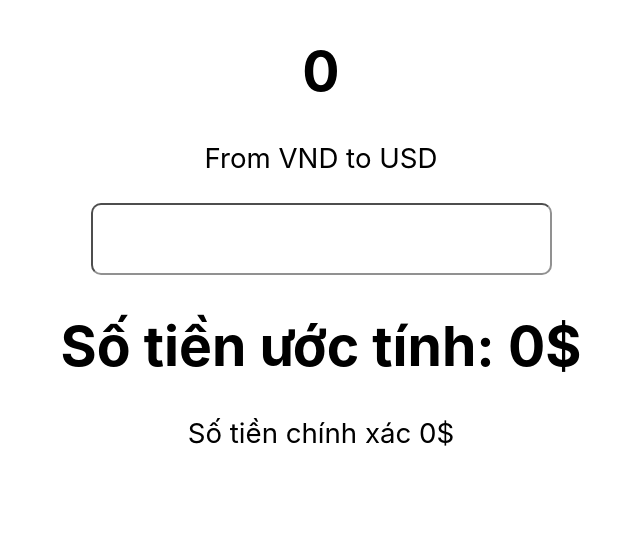
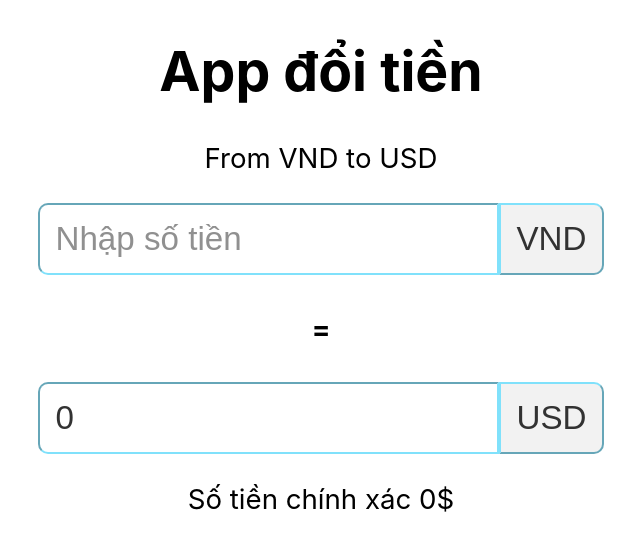
Before and after one commit to enganche/firenancy, a React (Create React App) app: page / in a window 1280 px wide. Shown: the top 550 px of the page, without its empty margins (319-959 px from the left). Built offline with nearby package versions, Linux system fonts and the light colour scheme; no server answers.

Commit message:
change some user interface

```diff
--- a/src/App.css
+++ b/src/App.css
@@ -6,11 +6,19 @@ div {
   font-size: larger;
 }
 
-input {
+input, button {
   padding: 15px;
   font-size: larger;
-  border-radius: 10px;
   opacity: 80%;
+  border-color: #61dafb;
+}
+
+input {
+  border-radius: 10px 0 0 10px;
+}
+
+button {
+  border-radius: 0 10px 10px 0;
 }
 
 .App-logo {
--- a/src/components/Display.js
+++ b/src/components/Display.js
@@ -1,7 +1,7 @@
 import React, { useEffect, useState } from 'react';
 
 export default function Display() {
-    const [currency, setCurrency] = useState(0);
+    const [rate, setRate] = useState(0);
     const [money, setMoney] = useState(1);
     const [result, setResult] = useState(0);
 
@@ -10,16 +10,20 @@ export default function Display() {
       }, []);
 
     async function fetchData() {
+        const CURRENCY = ['VND', 'USD', 'EUR', 'BTC', 'ETC'];
         const API_KEY = '7ad3c800-615e-11ec-86a5-ede06f411e3e';
         const API_BASE = 'https://freecurrencyapi.net/api/v2/latest?apikey=';
-        let res = await fetch(API_BASE + API_KEY);
+        let res = await fetch(API_BASE + API_KEY + '&base_currency=' + CURRENCY[0]);
         let response = await res.json();
         console.log(response);
-        setCurrency(response.data.VND);
+        setRate(response.data.USD);
     }
 
     function calculate(event) {
-        setMoney(validate(event.target.value) / parseFloat(currency));
+        setMoney(validate(event.target.value) * parseFloat(rate));
+    }
+    function reversedCalculate(event) {
+        setMoney(validate(event.target.value) / parseFloat(rate));
     }
 
     function validate(value) {
@@ -35,26 +39,38 @@ export default function Display() {
         if (value.includes('m')) {
             return parseFloat(value.replace('m', '000000'));
         }
+        if(value.includes(',')) {
+            return parseFloat(value.slice(',').join(''));
+        }
     }
 
     function submit(event) {
-        if (event.key == "Enter") {
+        if (event.key === "Enter") {
             setResult(money);
         }
     }
 
     return (
         <div>
-            <h1>{currency}</h1>
+            <h1>App đổi tiền</h1>
             <p>From VND to USD</p>
             <input
             type = "text"
             className = "current"
-            placeholder = ""
+            placeholder = "Nhập số tiền"
             onChange = {calculate}
             onKeyPress={submit}
             />
-            <h1>Số tiền ước tính: {Math.round(result)}$</h1>
+            <button>VND</button>
+            <h4> = </h4>
+            <input
+            type = "text"
+            className = "current"
+            value={Math.round(result)}
+            onChange = {reversedCalculate}
+            onKeyPress={submit}
+            />
+            <button>USD</button>
             <p>Số tiền chính xác {result}$</p>
         </div>
     );
```
